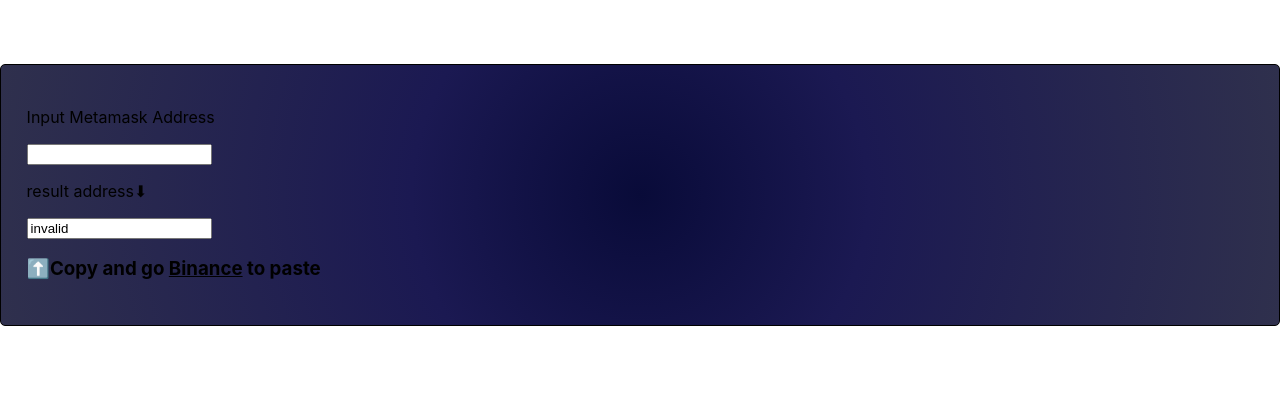
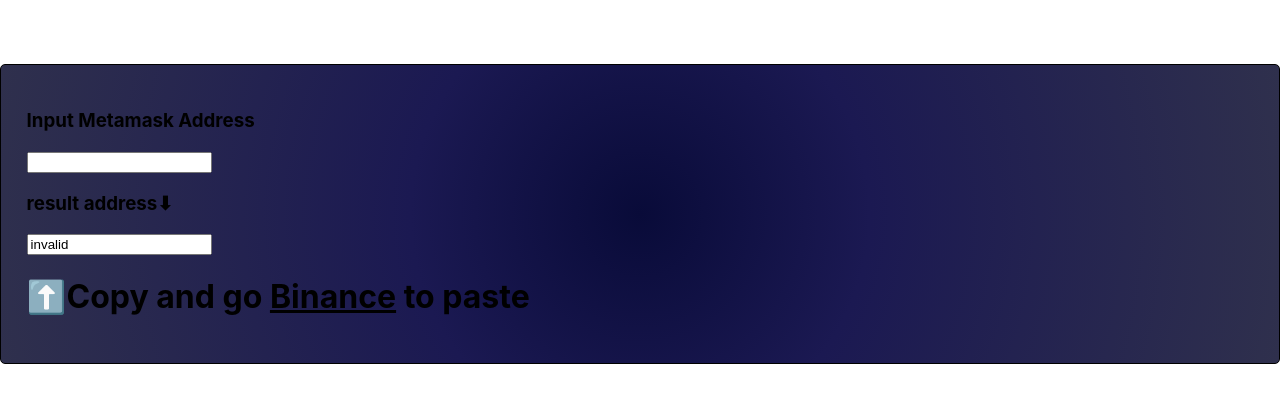
Before and after one commit to plticmd/Go-Binance, a Next.js app: page /address-converter in a window 1280 px wide. Shown: the top 402 px of the page. Built offline with nearby package versions, Linux system fonts and the light colour scheme; what @web3-react/core would draw is missing.

Commit message:
Update address-converter.tsx

```diff
--- a/pages/address-converter.tsx
+++ b/pages/address-converter.tsx
@@ -39,7 +39,7 @@
       <header className="App-header">
 
 
-        <p>Input Metamask Address</p>
+        <h3>Input Metamask Address</h3>
         <input
           type="text"
           value={addressInput}
@@ -47,13 +47,13 @@
         ></input>
 
 
-        <p>result address⬇︎</p>
+        <h3>result address⬇︎</h3>
         <input
           type="text"
           value={resultAddress}
           onChange={(e) => setResultAddress(e.target.value)}
         ></input>
-         <h3>⬆️Copy and go <a href="https://www.binance.com/en/my/wallet/account/main/withdrawal/crypto/ASTR" target="_blank"><u>Binance</u></a> to paste</h3>
+         <h1>⬆️Copy and go <a href="https://www.binance.com/en/my/wallet/account/main/withdrawal/crypto/ASTR" target="_blank"><u>Binance</u></a> to paste</h1>
       </header>
     </div>
     </div>
```
